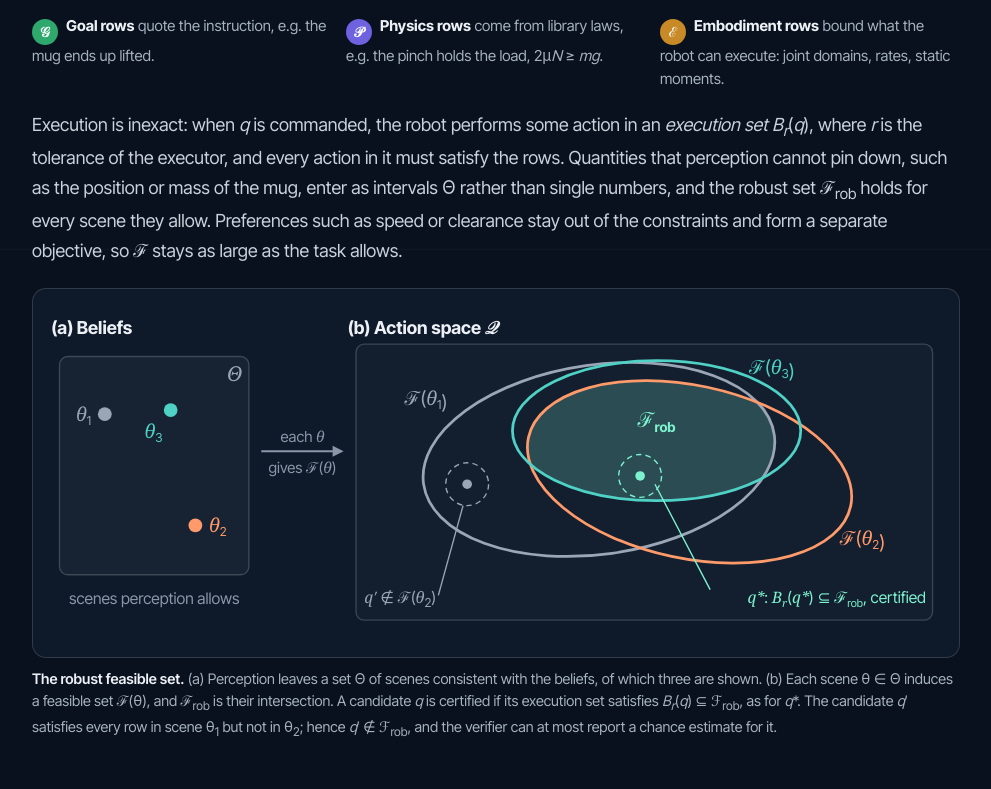
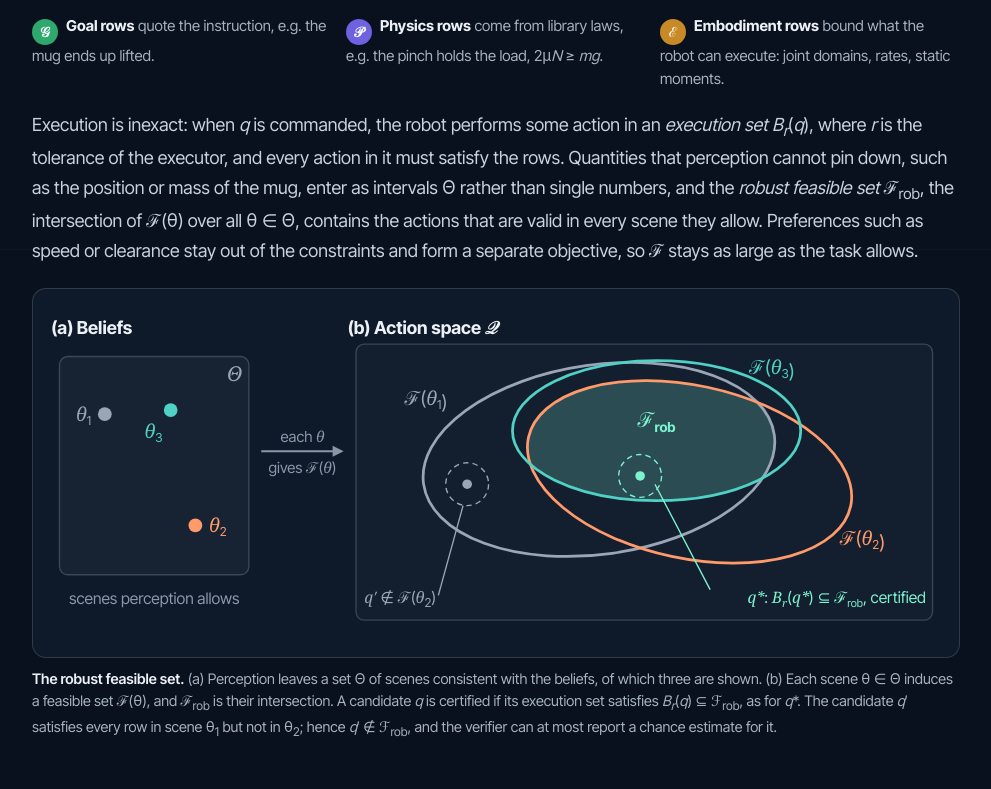
Before and after one commit to lean-as-policy/lean-as-policy.github.io, a plain HTML site: page index.html in a window 1280 px wide. Shown: the part 2951-3740 px from the top of the page, without its empty margins (144-1135 px from the left). Drawn offline with Linux system fonts and the light colour scheme.

Commit message:
Name the robust feasible set

```diff
--- a/index.html
+++ b/index.html
@@ -118,7 +118,7 @@
       <div><span class="chip p">&#119979;</span><b>Physics rows</b> come from library laws, e.g. the pinch holds the load, 2&mu;<i>N</i> &ge; <i>mg</i>.</div>
       <div><span class="chip e">&#8496;</span><b>Embodiment rows</b> bound what the robot can execute: joint domains, rates, static moments.</div>
     </div>
-    <p>Execution is inexact: when <i>q</i> is commanded, the robot performs some action in an <em>execution set</em> <i>B<sub>r</sub></i>(<i>q</i>), where <i>r</i> is the tolerance of the executor, and every action in it must satisfy the rows. Quantities that perception cannot pin down, such as the position or mass of the mug, enter as intervals &Theta; rather than single numbers, and the robust set &#8497;<sub>rob</sub> holds for every scene they allow. Preferences such as speed or clearance stay out of the constraints and form a separate objective, so &#8497; stays as large as the task allows.</p>
+    <p>Execution is inexact: when <i>q</i> is commanded, the robot performs some action in an <em>execution set</em> <i>B<sub>r</sub></i>(<i>q</i>), where <i>r</i> is the tolerance of the executor, and every action in it must satisfy the rows. Quantities that perception cannot pin down, such as the position or mass of the mug, enter as intervals &Theta; rather than single numbers, and the <em>robust feasible set</em> &#8497;<sub>rob</sub>, the intersection of &#8497;(&theta;) over all &theta; &isin; &Theta;, contains the actions that are valid in every scene they allow. Preferences such as speed or clearance stay out of the constraints and form a separate objective, so &#8497; stays as large as the task allows.</p>
     <figure class="frobfig">
 <svg class="frob" viewBox="0 0 660 252" role="img" aria-label="Robust feasible set: each scene allowed by perception gives its own feasible set; their intersection is the robust set. A candidate whose tolerance region lies inside it is certified; another candidate valid only in one scene is not.">
 <defs><clipPath id="c1"><ellipse cx="405.0" cy="114.0" rx="129.0" ry="69.0" transform="rotate(-8 405.0 114.0)"/></clipPath><clipPath id="c2"><ellipse cx="471.0" cy="123.0" rx="120.0" ry="63.0" transform="rotate(12 471.0 123.0)"/></clipPath></defs>
```
